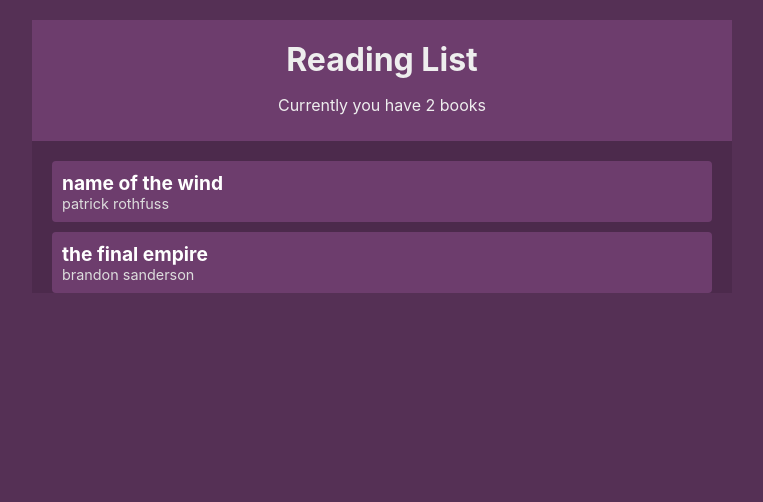
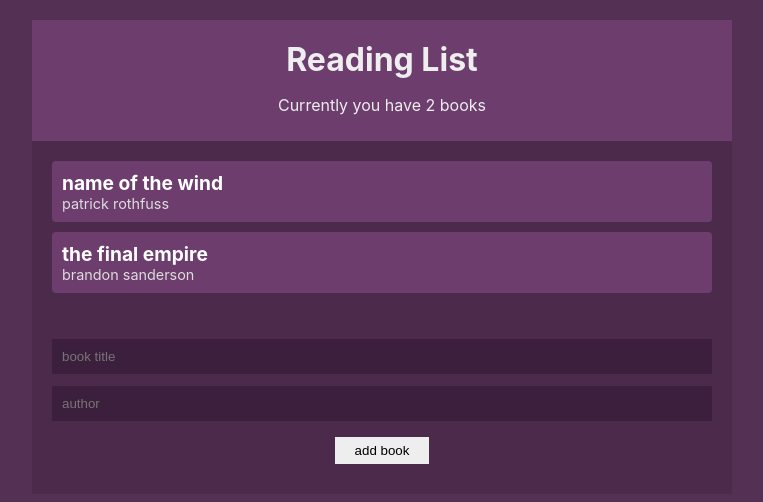
Before and after one commit to olivercastroteran/reading-list, a React (Create React App) app: page / in a window 1280 px wide. Shown: the top 502 px of the page, without its empty margins (258-1021 px from the left). Built offline with nearby package versions, Linux system fonts and the light colour scheme.

Commit message:
addBookForm component created

```diff
--- a/src/App.js
+++ b/src/App.js
@@ -1,3 +1,4 @@
+import BookForm from './components/BookForm';
 import BookList from './components/BookList';
 import Navbar from './components/Navbar';
 import BookContextProvider from './contexts/BookContext';
@@ -8,6 +9,7 @@
       <BookContextProvider>
         <Navbar />
         <BookList />
+        <BookForm />
       </BookContextProvider>
     </div>
   );
--- a/src/components/BookForm.js
+++ b/src/components/BookForm.js
@@ -0,0 +1,37 @@
+import { useContext, useState } from 'react';
+import { BookContext } from '../contexts/BookContext';
+
+const BookForm = () => {
+  const { addBook } = useContext(BookContext);
+  const [title, setTitle] = useState('');
+  const [author, setAuthor] = useState('');
+
+  const handleSubmit = (e) => {
+    e.preventDefault();
+    addBook(title, author);
+    setTitle('');
+    setAuthor('');
+  };
+
+  return (
+    <form onSubmit={handleSubmit}>
+      <input
+        type="text"
+        placeholder="book title"
+        value={title}
+        onChange={(e) => setTitle(e.target.value)}
+        required
+      />
+      <input
+        type="text"
+        placeholder="author"
+        value={author}
+        onChange={(e) => setAuthor(e.target.value)}
+        required
+      />
+      <input type="submit" value="add book" />
+    </form>
+  );
+};
+
+export default BookForm;
--- a/src/index.css
+++ b/src/index.css
@@ -54,3 +54,23 @@
   margin: 20px;
   text-align: center;
 }
+
+form {
+  padding: 20px;
+}
+input[type='text'] {
+  width: 100%;
+  padding: 10px;
+  box-sizing: border-box;
+  margin: 6px 0;
+  background: #3c1f3c;
+  color: #fff;
+  border: 0;
+}
+input[type='submit'] {
+  margin: 10px auto;
+  background: #eee;
+  border: 0;
+  padding: 6px 20px;
+  display: block;
+}
```
Also changed, not shown: 1 other file (tests, documents, lock files or other folders).
